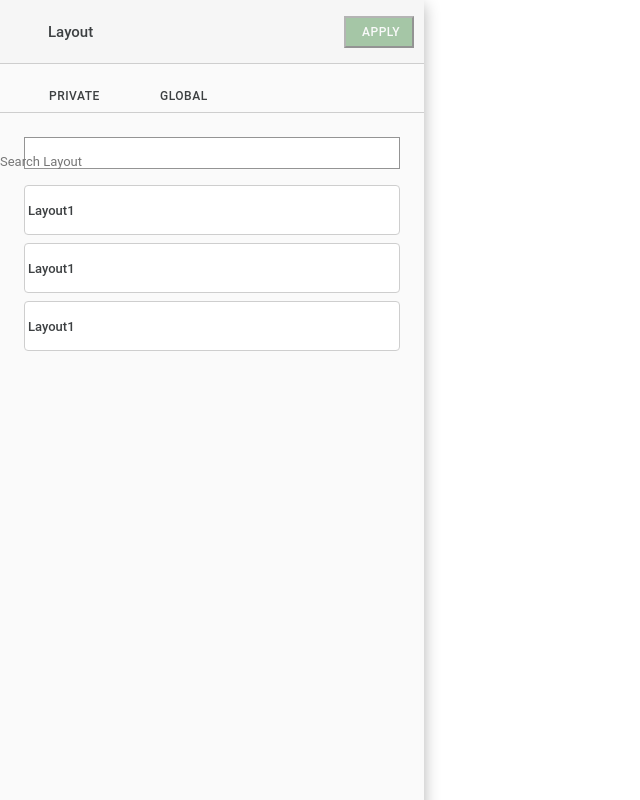
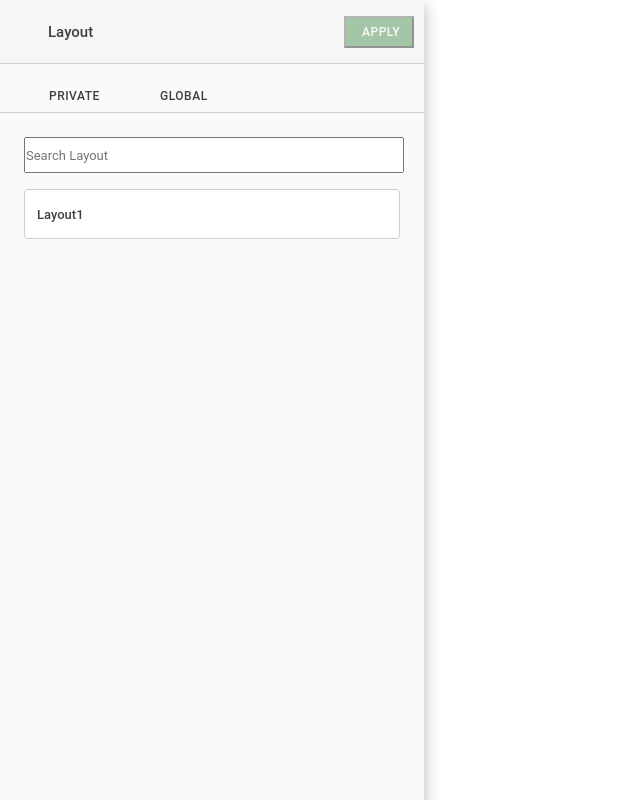
Before and after one commit to piyushmishra1416/side-panel, a React (Create React App) app: page / in a window 1280 px wide. Shown: the top 800 px of the page, without its empty margins (0-640 px from the left). Built offline with nearby package versions, Linux system fonts and the light colour scheme.

Commit message:
added the layout selections in a new component

```diff
--- /dev/null
+++ b/src/components/Selectlayout.tsx
@@ -0,0 +1,35 @@
+import React, { Component } from 'react'
+import "./select.css"
+// import { title } from 'process';
+
+interface Selectlayoutprops {
+  name: string;
+
+}
+
+export default class Selectlayout extends Component<Selectlayoutprops> {
+  constructor(props: Selectlayoutprops) {
+    super(props);
+
+  }
+  render()
+  {
+    const {name} = this.props;
+
+    return (
+
+        <div className="Frame21592">
+        <div className="toast">
+          <div className="content">
+            <div className="Heading">
+          {name }
+          </div>
+        </div>
+        </div>
+        </div>
+
+
+
+    )
+  }
+}
--- /dev/null
+++ b/src/components/select.css
@@ -0,0 +1,94 @@
+.Frame21592 {
+   display: flex;
+   flex-direction: column;
+   align-items: flex-start;
+   padding: 0px;
+   gap: 16px;
+
+   width: 376px;
+   height: 806px;
+
+   /* Inside auto layout */
+
+   flex: none;
+   order: 1;
+   flex-grow: 0;
+ }
+ .toast {
+   box-sizing: border-box;
+
+/* Auto layout */
+
+display: flex;
+flex-direction: row;
+justify-content: center;
+align-items: flex-start;
+padding: 0px 8px 0px 0px;
+
+width: 376px;
+height: 50px;
+
+/* Documentation Colors/White
+
+Page Background Option
+*/
+background: #FFFFFF;
+/* Grey/200
+
+Border — Table
+*/
+border: 1px solid #CECECE;
+border-radius: 4px;
+
+/* Inside auto layout */
+
+flex: none;
+order: 0;
+align-self: stretch;
+flex-grow: 0;
+
+ }
+ .content {
+   display: flex;
+flex-direction: column;
+align-items: flex-start;
+padding: 16px 8px 8px 16px;
+
+width: 350px;
+height: 50px;
+
+
+/* Inside auto layout */
+
+flex: none;
+order: 0;
+flex-grow: 1;
+
+ }
+
+.Heading {
+   width: 47px;
+height: 18px;
+
+/* 13px .font-default/500 */
+
+font-family: 'Roboto';
+font-style: normal;
+font-weight: 500;
+font-size: 13px;
+line-height: 18px;
+/* identical to box height, or 138% */
+
+
+/* Grey/900 */
+
+color: #3D4042;
+
+
+/* Inside auto layout */
+
+flex: none;
+order: 0;
+flex-grow: 0
+
+}
--- a/src/components/side-panel.tsx
+++ b/src/components/side-panel.tsx
@@ -22,6 +22,7 @@
 // };
 import React, { Component } from "react";
 import "./sidepanel.css";
+import Selectlayout from "./Selectlayout";
 
 interface HeaderProps {
   title: string;
@@ -48,7 +49,7 @@ export default class Header extends Component<HeaderProps, HeaderState> {
 
   handleSearch = (event: React.ChangeEvent<HTMLInputElement>) => {
    const searchQuery = event.target.value;
-   // do something with searchQuery, like update search results in state
+
  };
 
   render() {
@@ -102,72 +103,35 @@ export default class Header extends Component<HeaderProps, HeaderState> {
      <div className="search">
       <div className="icon">
         <div className="icon-left"></div>
-      </div>
-          {/* <input type="text" placeholder="Search Layout" onChange={this.handleSearch} /> */}
-          <div className="text">
-            <div className="placeholder">
+
+
+          {/* <div className="text"> */}
+            {/* <div className="placeholder">
               Search Layout
-            </div>
-          </div>
+            </div> */}
+            <input className="text" type="text" placeholder="Search Layout" onChange={this.handleSearch} />
+          {/* </div> */}
         </div>
         </div>
+
         </div>
-        <div className="Frame21592">
-          <div className="Frame21569">
-            <div className="Toast1">
-              <div className="content">
-                <div className="text-vert">
-                  <div className="Frame21741">
-                    <div className="Heading">
-                      Layout1
-                    </div>
-                  </div>
-                </div>
-              </div>
-              <div className="Close">
+        </div>
 
-              </div>
-            </div>
-
-            <div className="Toast1">
-              <div className="content">
-                <div className="text-vert">
-                  <div className="Frame21741">
-                    <div className="Heading">
-                      Layout1
-                    </div>
-                  </div>
-                </div>
-              </div>
-              <div className="Close">
-
-              </div>
-            </div>
-
-            <div className="Toast1">
-              <div className="content">
-                <div className="text-vert">
-                  <div className="Frame21741">
-                    <div className="Heading">
-                      Layout1
-                    </div>
-                  </div>
-                </div>
-              </div>
-              <div className="Close">
-
-              </div>
-            </div>
+        <div>
+        < Selectlayout name = "Layout1" />
 
 
+        </div>
+        <div>
+          < Selectlayout name = "Layout2" />
+          </div>
 
-          </div>
 
 
         </div>
         </div>
         </div>
-     </div>
+
 
     );
   }
--- a/src/components/sidepanel.css
+++ b/src/components/sidepanel.css
@@ -356,38 +356,38 @@ order: 0;
 flex-grow: 0;
 
 }
-.searchparts {
+/* .searchparts {
 
 box-sizing: border-box;
 
 /* Auto layout */
 
-display: flex;
+/* display: flex;
 flex-direction: row;
 align-items: center;
 padding: 1px;
 
 width: 376px;
-height: 32px;
+height: 32px; */ */
 
 /* Documentation Colors/White
 
 Page Background Option
 */
-background: #FFFFFF;
+/* background: #FFFFFF; */
 /* Grey/400
 
 Border — Control & Field Inputs
 */
-border: 1px solid #949494;
+/* border: 1px solid #949494; */
 
 /* Inside auto layout */
 
-flex: none;
+/* flex: none;
 order: 0;
 flex-grow: 1;
 
-}
+} */
 .icon {
   width: 30px;
 height: 30px;
@@ -401,72 +401,91 @@ align-self: stretch;
 flex-grow: 0;
 
 }
-.icon-left {
+/* .icon-left {
   position: absolute;
 width: 18px;
 height: 18px;
 left: calc(50% - 18px/2);
-top: calc(50% - 18px/2 - 0.5px);
+top: calc(50% - 18px/2 - 0.5px); */
 
 /* Icon (nt-dds-icons font)/18px
 
 Download the font locally from the DDS Sharepoint site.
 */
-font-family: 'nt-dds-icons';
+/* font-family: 'nt-dds-icons';
 font-style: normal;
 font-weight: 400;
 font-size: 18px;
-line-height: 18px;
+line-height: 18px; */
 /* identical to box height, or 100% */
 
-display: flex;
+/* display: flex;
 align-items: center;
-text-align: center;
+text-align: center; */
 
 /* Grey / 900 */
 
-color: #3D4042;
+/* color: #3D4042;
 
 
-}
+} */
 .text {
-  width: 344px;
-height: 30px;
+  /* width: 344px;
+height: 30px; */
+font-family: 'Roboto';
+font-style: normal;
+font-weight: 400;
+font-size: 13px;
+line-height: 18px;
+
+/* Inside auto layout */
+
+/* flex: none;
+order: 1;
+flex-grow: 1; */
+display: flex;
+flex-direction: row;
+align-items: flex-start;
+padding: 0px;
+gap: 16px;
+
+width: 376px;
+height: 32px;
 
 
 /* Inside auto layout */
 
 flex: none;
-order: 1;
-flex-grow: 1;
+order: 0;
+flex-grow: 0;
 
 }
-.placeholder {
+/* .placeholder {
 
 position: absolute;
 width: 83px;
 height: 18px;
-left: 0px;
+left: 0px; */
 /* top: calc(50% - 18px/2); */
 
 /* 13px .font-default/400 */
 
-font-family: 'Roboto';
+/* font-family: 'Roboto';
 font-style: normal;
 font-weight: 400;
 font-size: 13px;
-line-height: 18px;
+line-height: 18px; */
 /* identical to box height, or 138% */
 
-display: flex;
-align-items: center;
+/* display: flex;
+align-items: center; */
 
 /* Grey/550 */
 
-color: #767676;
+/* color: #767676;
 
-}
-.Frame21592 {
+} */
+/* .Frame21592 {
   display: flex;
   flex-direction: column;
   align-items: flex-start;
@@ -478,11 +497,11 @@ color: #767676;
 
   /* Inside auto layout */
 
-  flex: none;
+  /* flex: none;
   order: 1;
   flex-grow: 0;
-}
-.Frame21569 {
+} */
+/* .Frame21569 {
   display: flex;
 flex-direction: column;
 align-items: flex-start;
@@ -491,70 +510,70 @@ gap: 8px;
 
 width: 376px;
 height: 860px;
-overflow-y: scroll;
+overflow-y: scroll; */
 
 
 /* Inside auto layout */
 
-flex: none;
+/* flex: none;
 order: 0;
 align-self: stretch;
 flex-grow: 0;
 
-}
-.Toast1 {
+} */
+/* .Toast1 {
 
 box-sizing: border-box;
 
 /* Auto layout */
 
-display: flex;
+/* display: flex;
 flex-direction: row;
 justify-content: center;
 align-items: flex-start;
 padding: 0px 8px 0px 0px;
 
 width: 376px;
-height: 50px;
+height: 50px; */
 
 /* Documentation Colors/White
 
 Page Background Option
 */
-background: #FFFFFF;
+/* background: #FFFFFF; */
 /* Grey/200
 
 Border — Table
 */
-border: 1px solid #CECECE;
-border-radius: 4px;
+/* border: 1px solid #CECECE;
+border-radius: 4px; */
 
 /* Inside auto layout */
 
-flex: none;
+/* flex: none;
 order: 0;
 align-self: stretch;
 flex-grow: 0;
 
-}
-.content {
+} */
+/* .content {
   display: flex;
 flex-direction: column;
 align-items: flex-start;
 padding: 16px 8px 8px 16px;
 
 width: 350px;
-height: 50px;
+height: 50px; */
 
 
 /* Inside auto layout */
 
-flex: none;
+/* flex: none;
 order: 0;
 flex-grow: 1;
 
-}
-.text-vert {
+} */
+/* .text-vert {
   display: flex;
 flex-direction: column;
 align-items: flex-start;
@@ -562,17 +581,17 @@ padding: 0px 0px 8px;
 gap: 8px;
 
 width: 313px;
-height: 26px;
+height: 26px; */
 
 
 /* Inside auto layout */
 
-flex: none;
+/* flex: none;
 order: 0;
 flex-grow: 0;
 
-}
-.Frame21741 {
+} */
+/* .Frame21741 {
   display: flex;
 flex-direction: row;
 align-items: flex-end;
@@ -580,17 +599,17 @@ padding: 0px;
 gap: 8px;
 
 width: 313px;
-height: 18px;
+height: 18px; */
 
 
 /* Inside auto layout */
 
-flex: none;
+/* flex: none;
 order: 0;
 flex-grow: 0;
 
-}
-.Frame21946 {
+} */
+/* .Frame21946 {
   display: flex;
 flex-direction: row;
 align-items: flex-start;
@@ -599,35 +618,35 @@ gap: 8px;
 
 width: 47px;
 height: 18px;
-
+ */
 
 /* Inside auto layout */
 
-flex: none;
+/* flex: none;
 order: 0;
 flex-grow: 0;
 
 }
 .Heading {
   width: 47px;
-height: 18px;
+height: 18px; */
 
 /* 13px .font-default/500 */
 
-font-family: 'Roboto';
+/* font-family: 'Roboto';
 font-style: normal;
 font-weight: 500;
 font-size: 13px;
-line-height: 18px;
+line-height: 18px; */
 /* identical to box height, or 138% */
 
 
 /* Grey/900 */
 
-color: #3D4042;
+/* color: #3D4042;
 
-}
-.Close {
+} */
+/* .Close {
   display: flex;
 flex-direction: row;
 justify-content: flex-end;
@@ -636,13 +655,13 @@ padding: 16px 0px 8px;
 
 width: 18px;
 height: 50px;
-
+ */
 
 /* Inside auto layout */
 
-flex: none;
+/* flex: none;
 order: 1;
 align-self: stretch;
 flex-grow: 0;
 
-}
+} */
```
